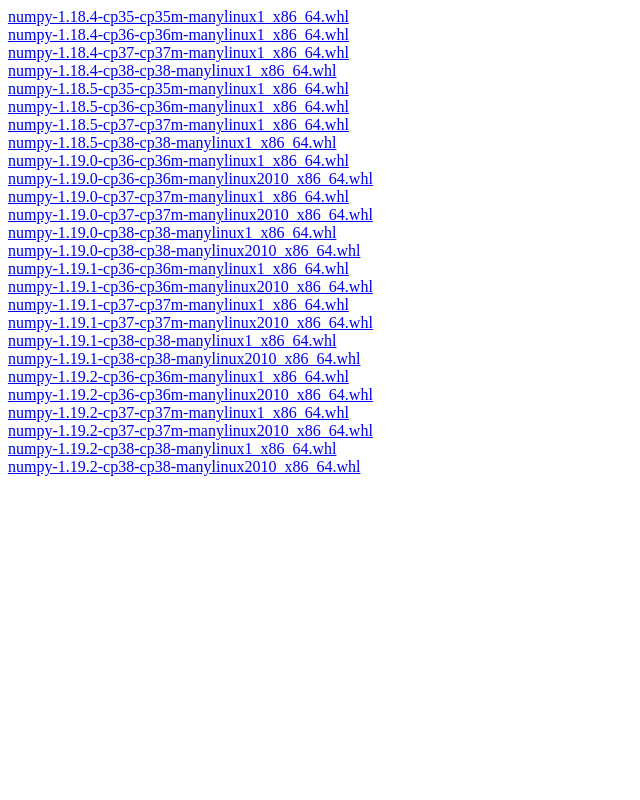
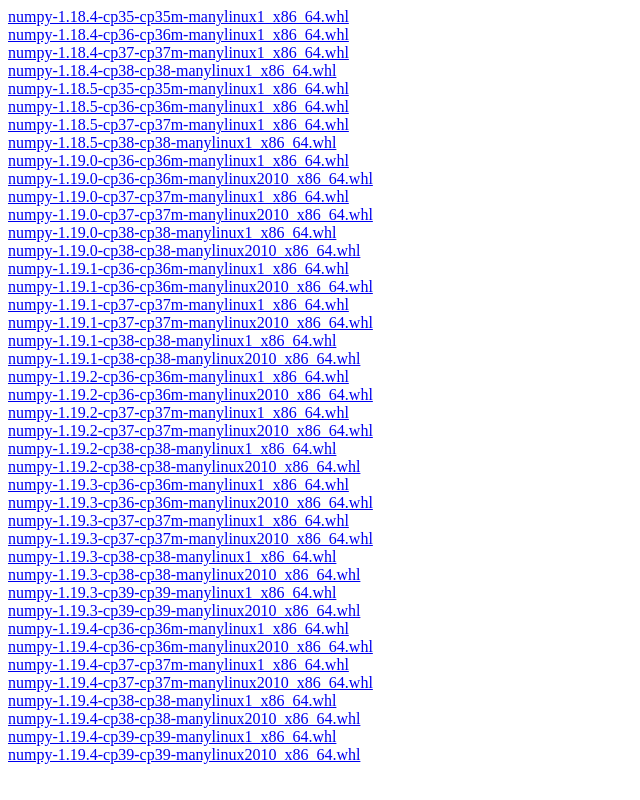
Before and after one commit to westonsteimel/pypi-repo, a plain HTML site: page numpy/index.html in a window 1280 px wide. Shown: the whole page, without its empty margins (0-640 px from the left). Drawn offline with Linux system fonts and the light colour scheme.

Commit message:
add numpy versions 1.19.3 and 1.19.4
Signed-off-by: Weston Steimel <weston.steimel@gmail.com>

```diff
--- a/numpy/index.html
+++ b/numpy/index.html
@@ -31,5 +31,23 @@
         <a href="https://github.com/westonsteimel/numpy-slim/releases/download/1.19.2/numpy-1.19.2-cp37-cp37m-manylinux2010_x86_64.whl">numpy-1.19.2-cp37-cp37m-manylinux2010_x86_64.whl</a><br/>
         <a href="https://github.com/westonsteimel/numpy-slim/releases/download/1.19.2/numpy-1.19.2-cp38-cp38-manylinux1_x86_64.whl">numpy-1.19.2-cp38-cp38-manylinux1_x86_64.whl</a><br/>
         <a href="https://github.com/westonsteimel/numpy-slim/releases/download/1.19.2/numpy-1.19.2-cp38-cp38-manylinux2010_x86_64.whl">numpy-1.19.2-cp38-cp38-manylinux2010_x86_64.whl</a><br/>
+
+        <a href="https://github.com/westonsteimel/numpy-slim/releases/download/1.19.3/numpy-1.19.3-cp36-cp36m-manylinux1_x86_64.whl">numpy-1.19.3-cp36-cp36m-manylinux1_x86_64.whl</a><br/>
+        <a href="https://github.com/westonsteimel/numpy-slim/releases/download/1.19.3/numpy-1.19.3-cp36-cp36m-manylinux2010_x86_64.whl">numpy-1.19.3-cp36-cp36m-manylinux2010_x86_64.whl</a><br/>
+        <a href="https://github.com/westonsteimel/numpy-slim/releases/download/1.19.3/numpy-1.19.3-cp37-cp37m-manylinux1_x86_64.whl">numpy-1.19.3-cp37-cp37m-manylinux1_x86_64.whl</a><br/>
+        <a href="https://github.com/westonsteimel/numpy-slim/releases/download/1.19.3/numpy-1.19.3-cp37-cp37m-manylinux2010_x86_64.whl">numpy-1.19.3-cp37-cp37m-manylinux2010_x86_64.whl</a><br/>
+        <a href="https://github.com/westonsteimel/numpy-slim/releases/download/1.19.3/numpy-1.19.3-cp38-cp38-manylinux1_x86_64.whl">numpy-1.19.3-cp38-cp38-manylinux1_x86_64.whl</a><br/>
+        <a href="https://github.com/westonsteimel/numpy-slim/releases/download/1.19.3/numpy-1.19.3-cp38-cp38-manylinux2010_x86_64.whl">numpy-1.19.3-cp38-cp38-manylinux2010_x86_64.whl</a><br/>
+        <a href="https://github.com/westonsteimel/numpy-slim/releases/download/1.19.3/numpy-1.19.3-cp39-cp39-manylinux1_x86_64.whl">numpy-1.19.3-cp39-cp39-manylinux1_x86_64.whl</a><br/>
+        <a href="https://github.com/westonsteimel/numpy-slim/releases/download/1.19.3/numpy-1.19.3-cp39-cp39-manylinux2010_x86_64.whl">numpy-1.19.3-cp39-cp39-manylinux2010_x86_64.whl</a><br/>
+
+        <a href="https://github.com/westonsteimel/numpy-slim/releases/download/1.19.4/numpy-1.19.4-cp36-cp36m-manylinux1_x86_64.whl">numpy-1.19.4-cp36-cp36m-manylinux1_x86_64.whl</a><br/>
+        <a href="https://github.com/westonsteimel/numpy-slim/releases/download/1.19.4/numpy-1.19.4-cp36-cp36m-manylinux2010_x86_64.whl">numpy-1.19.4-cp36-cp36m-manylinux2010_x86_64.whl</a><br/>
+        <a href="https://github.com/westonsteimel/numpy-slim/releases/download/1.19.4/numpy-1.19.4-cp37-cp37m-manylinux1_x86_64.whl">numpy-1.19.4-cp37-cp37m-manylinux1_x86_64.whl</a><br/>
+        <a href="https://github.com/westonsteimel/numpy-slim/releases/download/1.19.4/numpy-1.19.4-cp37-cp37m-manylinux2010_x86_64.whl">numpy-1.19.4-cp37-cp37m-manylinux2010_x86_64.whl</a><br/>
+        <a href="https://github.com/westonsteimel/numpy-slim/releases/download/1.19.4/numpy-1.19.4-cp38-cp38-manylinux1_x86_64.whl">numpy-1.19.4-cp38-cp38-manylinux1_x86_64.whl</a><br/>
+        <a href="https://github.com/westonsteimel/numpy-slim/releases/download/1.19.4/numpy-1.19.4-cp38-cp38-manylinux2010_x86_64.whl">numpy-1.19.4-cp38-cp38-manylinux2010_x86_64.whl</a><br/>
+        <a href="https://github.com/westonsteimel/numpy-slim/releases/download/1.19.4/numpy-1.19.4-cp39-cp39-manylinux1_x86_64.whl">numpy-1.19.4-cp39-cp39-manylinux1_x86_64.whl</a><br/>
+        <a href="https://github.com/westonsteimel/numpy-slim/releases/download/1.19.4/numpy-1.19.4-cp39-cp39-manylinux2010_x86_64.whl">numpy-1.19.4-cp39-cp39-manylinux2010_x86_64.whl</a><br/>
     </body>
 </html>
```
